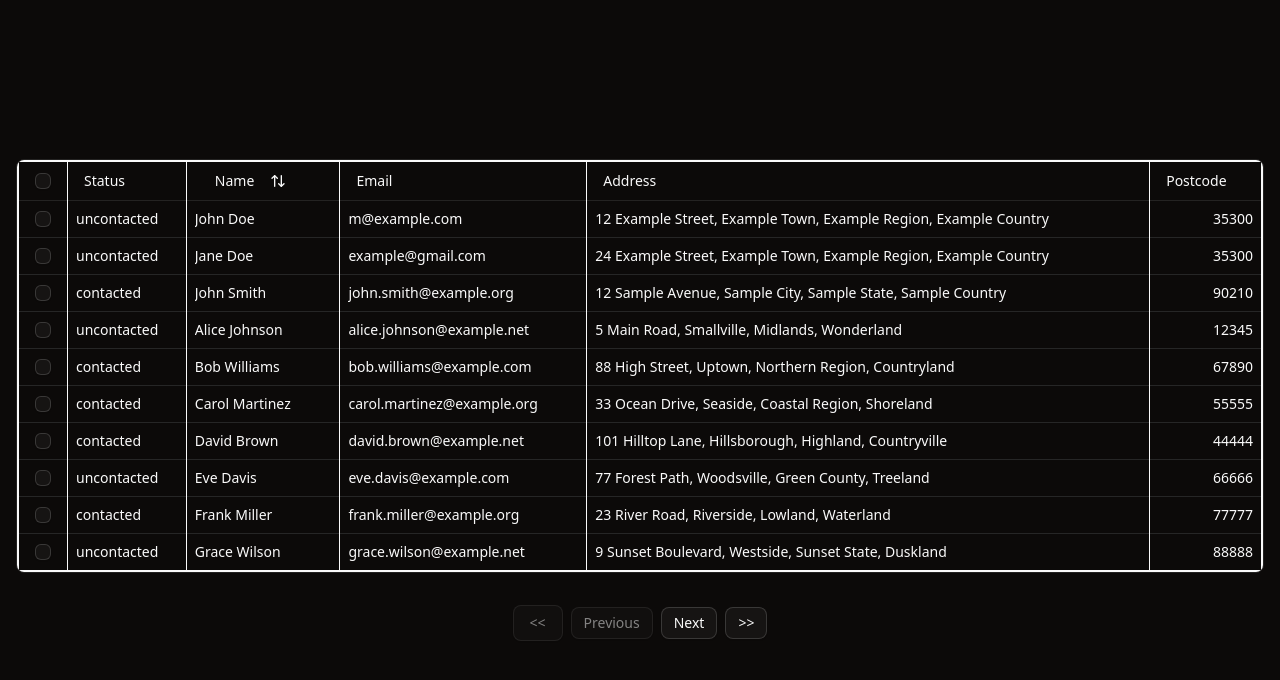
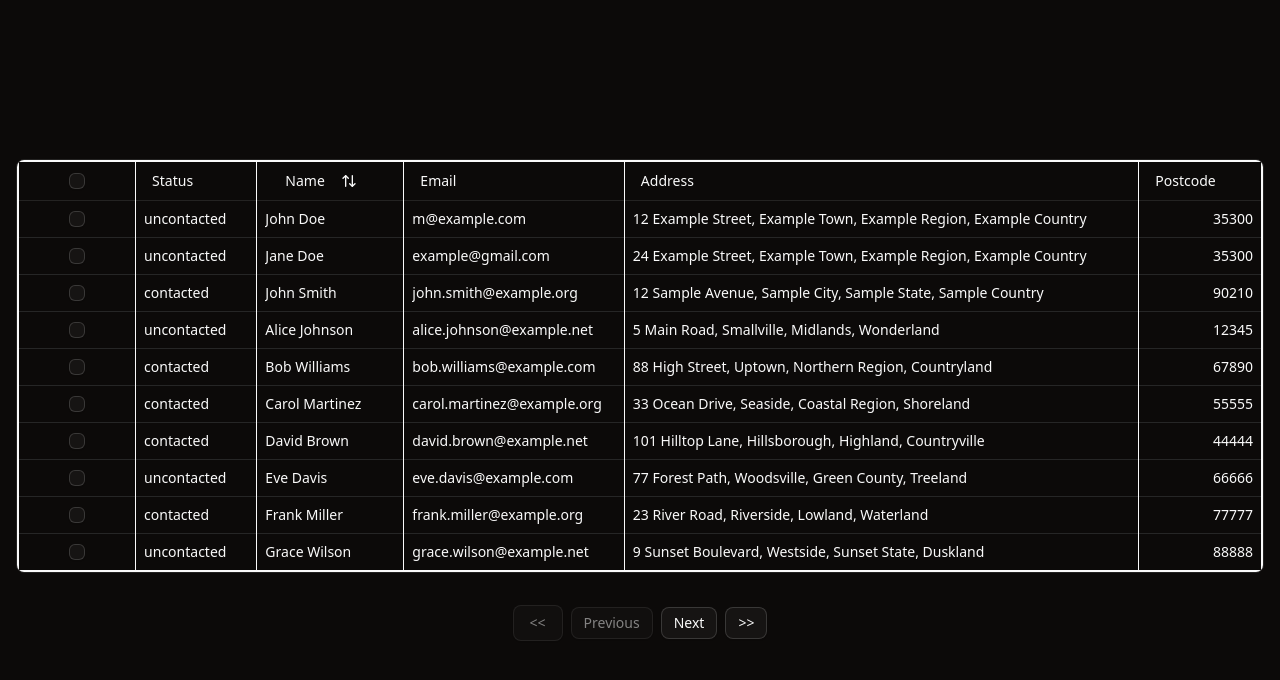
Before and after one commit to rhw-repo/react-dashboard-fs, a React (Vite) app in the folder frontend/: page / in a window 1280 px wide. Shown: the top 680 px of the page. Built offline with nearby package versions, Linux system fonts and the light colour scheme.

Commit message:
Save WIP. Horizontally enter checkbox in its column in header. Set fixed column width sin columns.tsx.

```diff
--- a/frontend/src/components/ui/data-table/columns.tsx
+++ b/frontend/src/components/ui/data-table/columns.tsx
@@ -13,6 +13,9 @@ export const columns = [
     //cell: StatusCell,
     cell: (info) => info.getValue(),
     enableSorting: true,
+    size: 10,
+    minSize: 10,
+    maxSize: 10,
   }),
 
   columnHelper.accessor('name', {
@@ -25,23 +28,35 @@ export const columns = [
     // Ensure renders a value from cell
     cell: (info) => info.getValue(),
     enableSorting: true,
+    size: 40,
+    minSize: 40,
+    maxSize: 100,
   }),
 
   columnHelper.accessor('email', {
     header: 'Email',
     cell: (info) => info.getValue(),
     enableSorting: true,
+    size: 60,
+    minSize: 60,
+    maxSize: 80,
   }),
 
   columnHelper.accessor('address', {
     header: 'Address',
     cell: (info) => info.getValue(),
     enableSorting: true,
+    size: 140,
+    minSize: 140,
+    maxSize: 180,
   }),
 
   columnHelper.accessor('postcode', {
     header: 'Postcode',
     cell: (info) => info.getValue(),
     enableSorting: true,
+    size: 30,
+    minSize: 30,
+    maxSize: 30,
   }),
 ];
--- a/frontend/src/components/ui/data-table/data-table.tsx
+++ b/frontend/src/components/ui/data-table/data-table.tsx
@@ -40,6 +40,8 @@ export function DataTable<TData extends { id: string }, TValue>({ columns, data
     getCoreRowModel: getCoreRowModel(),
     getSortedRowModel: getSortedRowModel(),
     getPaginationRowModel: getPaginationRowModel(),
+    enableColumnResizing: true,
+    columnResizeMode: 'onChange',
   });
 
   const headerGroups = table.getHeaderGroups();
@@ -106,23 +108,32 @@ export function DataTable<TData extends { id: string }, TValue>({ columns, data
     <div>
       <div className={`m-4 overflow-hidden rounded-md border-0 sm:border ${styles['table-responsive']}`}>
         {/* default: stacked grid (mobile). from `sm:` revert to semantic table */}
-        <Table className="block text-neutral-50">
+        <Table className="block text-neutral-50 sm:table sm:table-fixed">
           {/* column headers: hidden on mobile, visible from `sm:` */}
           <TableHeader className="hidden sm:table-header-group">
             {headerGroups.map((headerGroup) => (
               <TableRow key={headerGroup.id} className="grid grid-cols-[1fr_2fr] p-4 sm:table-row">
-                <TableHead className="hidden w-8 sm:table-cell">
-                  <Checkbox
-                    checked={selectAllState}
-                    onCheckedChange={handleSelectAll}
-                    className="rounded-sm"
-                    aria-label="Select all rows on this page"
-                  />
+                <TableHead className="hidden w-8 max-w-8 min-w-4 sm:table-cell [&:has([role=checkbox])]:px-0">
+                  <div className="flex h-full w-full items-center justify-center">
+                    <Checkbox
+                      checked={selectAllState}
+                      onCheckedChange={handleSelectAll}
+                      className="mx-auto translate-y-0 rounded-sm"
+                      aria-label="Select all rows on this page"
+                    />
+                  </div>
                 </TableHead>
                 {headerGroup.headers.map((header) => (
                   <TableHead
                     key={header.id}
                     className="hidden border-x border-neutral-50 text-neutral-50 sm:table-cell"
+                    style={{
+                      width: `${header.getSize()}px`,
+
+                      // Explicitly pass min/max to the DOM so the browser respects your limits
+                      minWidth: header.column.columnDef.minSize ? `${header.column.columnDef.minSize}px` : undefined,
+                      maxWidth: header.column.columnDef.maxSize ? `${header.column.columnDef.maxSize}px` : undefined,
+                    }}
                   >
                     {header.isPlaceholder ? null : flexRender(header.column.columnDef.header, header.getContext())}
                   </TableHead>
--- a/frontend/src/components/ui/table.tsx
+++ b/frontend/src/components/ui/table.tsx
@@ -53,7 +53,7 @@ function TableHead({ className, ...props }: React.ComponentProps<'th'>) {
     <th
       data-slot="table-head"
       className={cn(
-        'h-10 px-4 text-left align-middle font-medium whitespace-nowrap text-foreground [&:has([role=checkbox])]:px-4 *:[[role=checkbox]]:translate-y-0.5',
+        '*:[[role=checkbox]]: h-10 px-4 text-left align-middle font-medium whitespace-nowrap text-foreground [&:has([role=checkbox])]:pr-0',
         className,
       )}
       {...props}
@@ -65,10 +65,7 @@ function TableCell({ className, ...props }: React.ComponentProps<'td'>) {
   return (
     <td
       data-slot="table-cell"
-      className={cn(
-        'p-0 align-middle sm:p-4 sm:whitespace-nowrap [&:has([role=checkbox])]:pr-0 *:[[role=checkbox]]:translate-y-0.5',
-        className,
-      )}
+      className={cn('p-0 align-middle sm:p-4 sm:whitespace-nowrap [&:has([role=checkbox])]:pr-0', className)}
       {...props}
     />
   );
```
